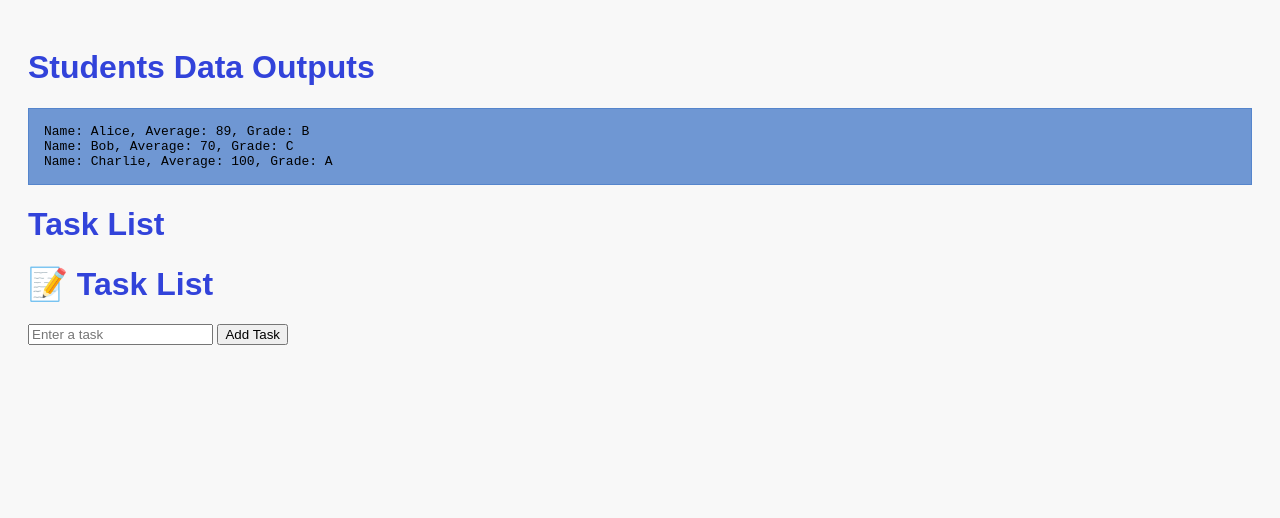
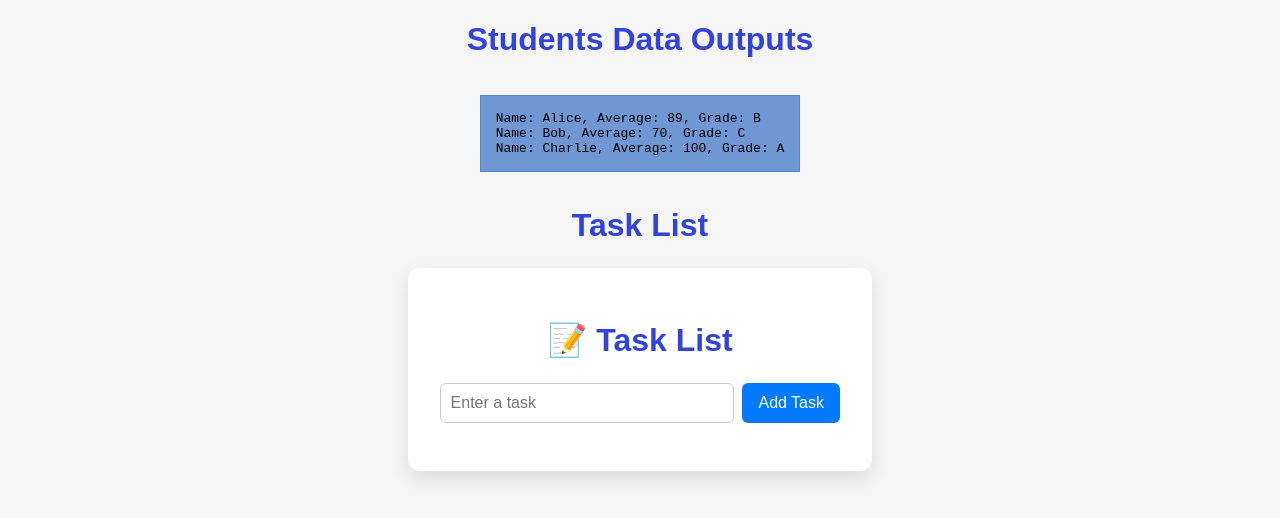
Before and after one commit to abedag/assignment7_fcs60, a plain HTML site: page index.html in a window 1280 px wide. Drawn offline with Linux system fonts and the light colour scheme.

Commit message:
Add <styles.css> Adding the given block of code with a small change

```diff
--- a/styles/styles.css
+++ b/styles/styles.css
@@ -1,7 +1,13 @@
 body {
   font-family: Arial, sans-serif;
-  background-color: #f8f8f8;
-  padding: 20px;
+  background: #f5f5f5;
+  margin: 0;
+  padding: 0;
+  display: flex;
+  height: 100vh;
+  flex-direction: column;
+  justify-content: start;
+  align-items: center;
 }
 
 h1 {
@@ -14,3 +20,66 @@ pre {
   border: 1px solid #5585cc;
   white-space: pre-wrap;
 }
+
+.container {
+  background: #ffffff;
+  padding: 2rem;
+  border-radius: 12px;
+  box-shadow: 0 8px 20px rgba(0, 0, 0, 0.1);
+  width: 100%;
+  max-width: 400px;
+  display: flex;
+  flex-direction: column;
+}
+
+h1 {
+  text-align: center;
+  margin-bottom: 1.5rem;
+}
+
+.input-group {
+  display: flex;
+  gap: 0.5rem;
+  margin-bottom: 1rem;
+}
+
+.task-input {
+  flex: 1;
+  padding: 0.6rem;
+  font-size: 1rem;
+  border: 1px solid #ccc;
+  border-radius: 6px;
+}
+
+.add-btn {
+  padding: 0.6rem 1rem;
+  font-size: 1rem;
+  background: #007bff;
+  color: white;
+  border: none;
+  border-radius: 6px;
+  cursor: pointer;
+}
+
+.add-btn:hover {
+  background: #0056b3;
+}
+
+.task-list {
+  list-style: none;
+  padding: 0;
+  margin: 0;
+}
+
+.task-list li {
+  padding: 0.6rem;
+  margin-bottom: 0.5rem;
+  background: #f0f0f0;
+  border-radius: 6px;
+  cursor: pointer;
+  transition: background 0.3s;
+}
+
+.task-list li:hover {
+  background: #e0e0e0;
+}
```
